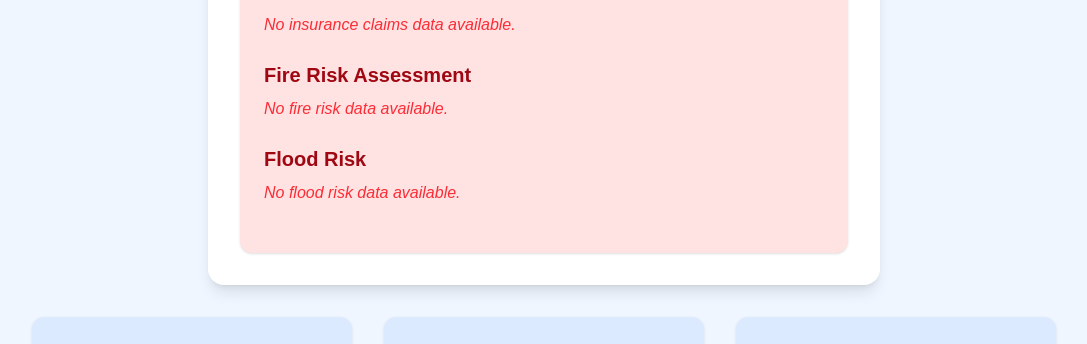
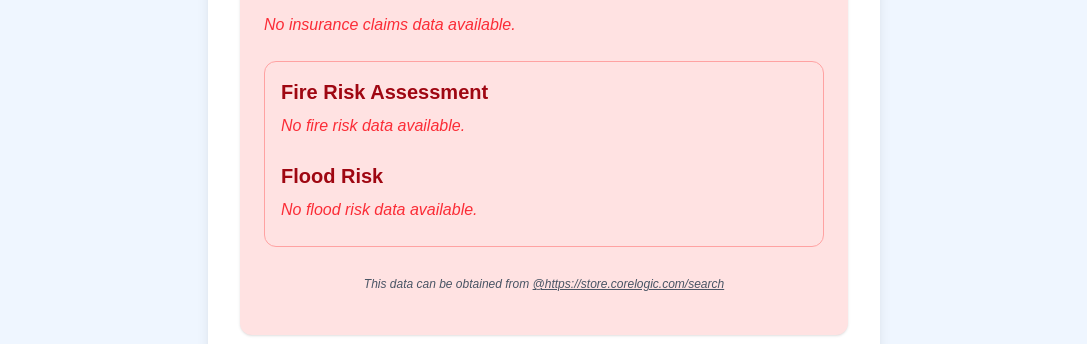
Before and after one commit to khemans/homes-max, a Next.js app: page /property in a window 1280 px wide. Shown: the part 699-1043 px from the top of the page, without its empty margins (96-1183 px from the left). Built offline with nearby package versions, Linux system fonts and the light colour scheme.

Commit message:
add data source

```diff
--- a/src/components/PropertyDetailsClient.tsx
+++ b/src/components/PropertyDetailsClient.tsx
@@ -422,6 +422,8 @@ const PropertyDetailsClient: React.FC = () => {
               <div className="text-red-500 italic">No insurance claims data available.</div>
             )}
           </div>
+          {/* Fire and Flood Risk Box */}
+          <div className="mb-6 p-4 bg-red-100 border border-red-300 rounded-xl">
             {/* Fire Risk */}
             <div className="mb-6 text-left">
               <h3 className="text-xl font-semibold text-red-800 mb-2">Fire Risk Assessment</h3>
@@ -438,7 +440,7 @@ const PropertyDetailsClient: React.FC = () => {
               )}
             </div>
             {/* Flood Risk */}
-          <div className="mb-6 text-left">
+            <div className="mb-2 text-left">
               <h3 className="text-xl font-semibold text-red-800 mb-2">Flood Risk</h3>
               {riskLoading ? (
                 <div className="text-red-600">Loading flood risk data...</div>
@@ -451,6 +453,11 @@ const PropertyDetailsClient: React.FC = () => {
               ) : (
                 <div className="text-red-500 italic">No flood risk data available.</div>
               )}
+            </div>
+          </div>
+          {/* Footnote below the box */}
+          <div className="mb-4">
+            <span className="text-xs italic text-gray-600">This data can be obtained from <a href="https://store.corelogic.com/search" target="_blank" rel="noopener noreferrer" className="underline">@https://store.corelogic.com/search</a></span>
           </div>
         </div>
         {/* --- End Risk Data Section --- */}
```
Lines whose indentation alone changed are shown as unchanged.
